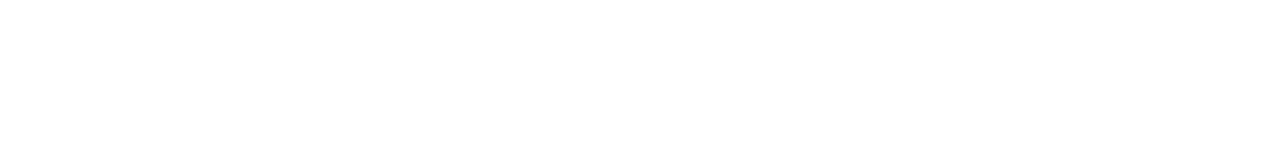
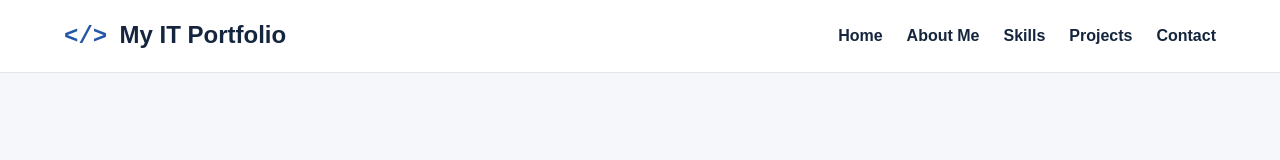
Before and after one commit to cameloasa-blockchain/Portfolio, a plain HTML site: page index.html in a window 1280 px wide. Drawn offline with Linux system fonts and the light colour scheme.

Commit message:
feat:added header and navbar in index.html

```diff
--- a/index.html
+++ b/index.html
@@ -1,13 +1,36 @@
-<!-- här skriver du din kod -->
 <!DOCTYPE html>
 <html lang="en">
 <head>
+    <!--Document metadata-->
     <meta charset="UTF-8">
     <meta name="viewport" content="width=device-width, initial-scale=1.0">
+    <!-- Page description for search engines -->
+    <meta name="description" content="Explore my IT portfolio, technical skills, and projects in web development, software testing, and cloud development.">
+
     <link rel="stylesheet" href="style.css">
     <title>Portofolio</title>
 </head>
 <body>
+    <!-- Page content will be added here -->
+    <!-- Header -->
+    <header id="home">
+        <nav class="navbar container" aria-label="Main navigation">
+            <!-- Logo -->
+            <h1 class="logo">
+                <a href="#home">
+                    <span class="logo-icon" aria-hidden="true">&lt;/&gt;</span>
+                    My IT Portfolio
+                </a>
+            </h1>
 
+            <ul class="nav-links">
+                <li><a href="#home">Home</a></li>
+                <li><a href="#about">About Me</a></li>
+                <li><a href="#skills">Skills</a></li>
+                <li><a href="#projects">Projects</a></li>
+                <li><a href="#contact">Contact</a></li>
+            </ul>
+        </nav>
+    </header>
 </body>
 </html>
--- a/style.css
+++ b/style.css
@@ -1,3 +1,9 @@
+
+
+/* ========================================
+1. Design tokens
+Reusable colors for the entire website
+======================================== */
 
 :root {
     --dark: #14253D;
@@ -5,3 +11,96 @@
     --white: #FFFFFF;
     --light: #F5F7FA;
 }
+
+/* ========================================
+2. Global styles
+Basic rules for the entire page
+======================================== */
+
+* {
+    box-sizing: border-box;
+}
+
+body {
+    margin: 0;
+    font-family: Arial, sans-serif;
+    color: var(--dark);
+    background-color: var(--light);
+    line-height: 1.6;
+}
+
+/* ========================================
+3. Responsive foundation
+Prevent horizontal overflow on small screens
+======================================== */
+
+img {
+    max-width: 100%;
+    height: auto;
+}
+
+
+/* ========================================
+   4. Header and navigation
+======================================== */
+
+header {
+    background-color: var(--white);
+    border-bottom: 1px solid #E0E5EC;
+}
+
+.navbar {
+    max-width: 1200px;
+    margin: 0 auto;
+    padding: 1rem 1.5rem;
+
+    display: flex;
+    justify-content: space-between;
+    align-items: center;
+    gap: 2rem;
+}
+
+.logo {
+    margin: 0;
+    font-size: 1.5rem;
+}
+
+.logo a {
+    color: var(--dark);
+    text-decoration: none;
+}
+
+
+/* Logo icon */
+.logo-icon {
+    color: var(--blue);
+    font-family: monospace;
+    font-weight: 700;
+    margin-right: 0.35rem;
+}
+
+.nav-links {
+    display: flex;
+    flex-wrap: wrap;
+    gap: 1.5rem;
+
+    margin: 0;
+    padding: 0;
+    list-style: none;
+}
+
+.nav-links a {
+    color: var(--dark);
+    text-decoration: none;
+    font-weight: 600;
+}
+
+.nav-links a:hover {
+    color: var(--blue);
+}
+
+.nav-links a:focus-visible,
+.logo a:focus-visible {
+    outline: 2px solid var(--blue);
+    outline-offset: 4px;
+}
```
Also changed, not shown: images/design.png (added), images/image-1.png (deleted), images/structure.png (renamed from images/image-3.png), 4 other files.
